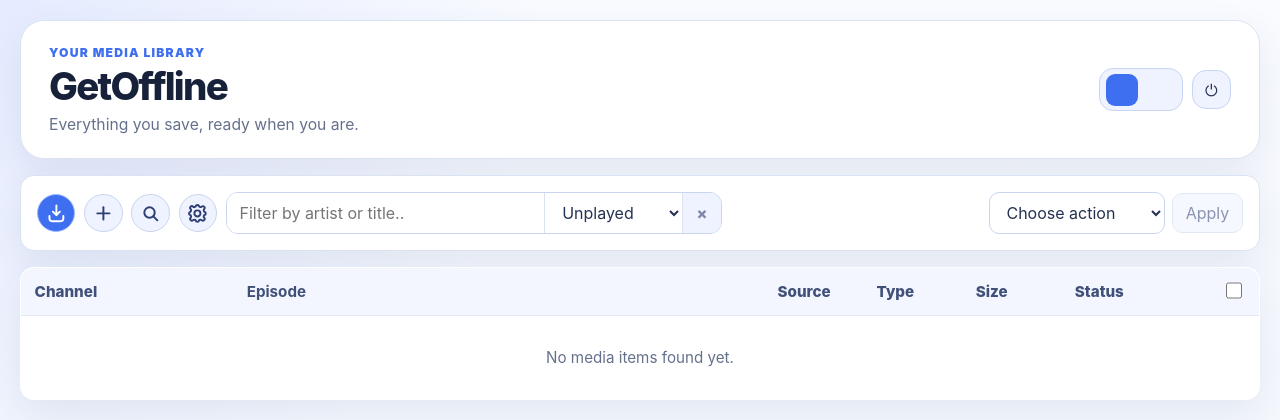
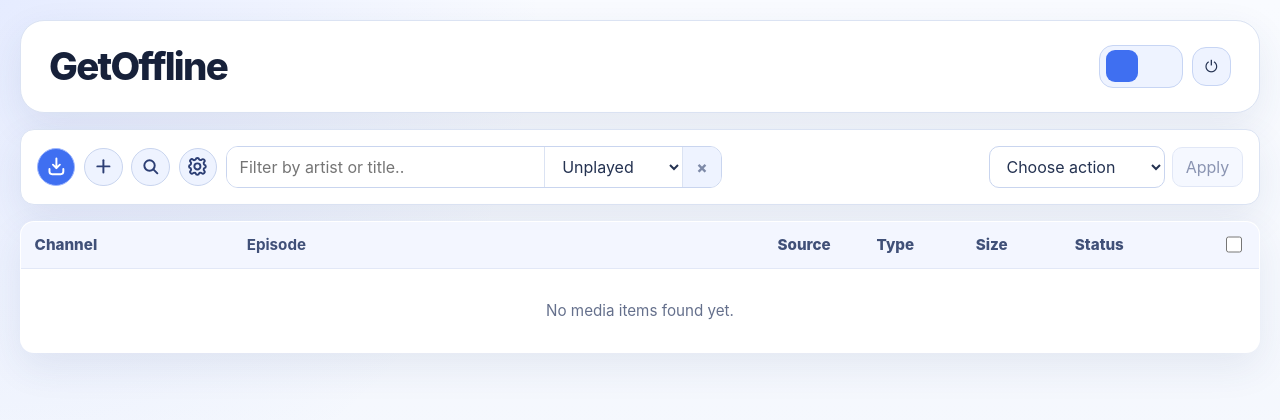
Before and after one commit to meg23/getoffline, a Django app: template src/app/templates/app/library.html in a window 1280 px wide. Shown: the top 420 px of the page. Run offline with Django 3.2, Linux system fonts and the light colour scheme; the template is opened without the code that fills it, so the values that code supplies are empty.

Commit message:
remove the extra title and description

```diff
--- a/src/app/templates/app/library.html
+++ b/src/app/templates/app/library.html
@@ -13,9 +13,7 @@
       <header class="hero">
         <div class="hero-heading">
           <div class="hero-copy">
-            <p class="eyebrow">Your media library</p>
             <h1>GetOffline</h1>
-            <p class="hero-description">Everything you save, ready when you are.</p>
           </div>
           <div class="profile-controls" aria-label="User controls">
             <span class="profile-switch-form" aria-label="Signed in user">
```
